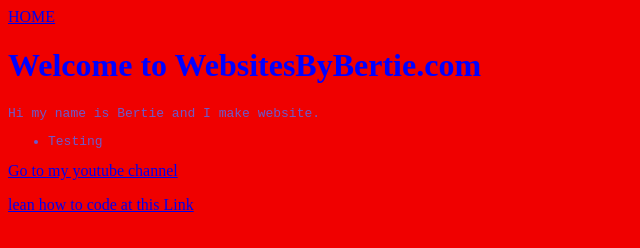
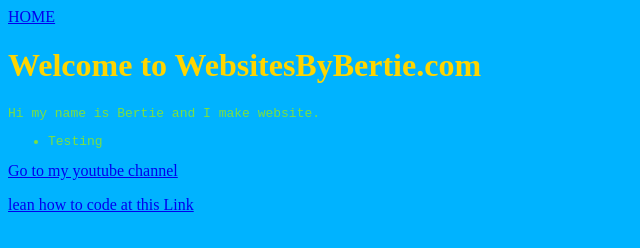
Before and after one commit to bweertw2/websitesbybertie.com, a plain HTML site: page index.html in a window 1280 px wide. Shown: the whole page, without its empty margins (0-640 px from the left). Drawn offline with Linux system fonts and the light colour scheme.

Commit message:
Update SS.css

```diff
--- a/SS.css
+++ b/SS.css
@@ -1,14 +1,14 @@
 
 body {
-background-color:#f00000;
+background-color:#00b3ff;
 }
 
 h1 {
-    color: blue;
+    color: #ffd500;
 }
 
 .green{
-    color: slateblue;
+    color: #7be041;
     font-family:monospace
 
 }
```
